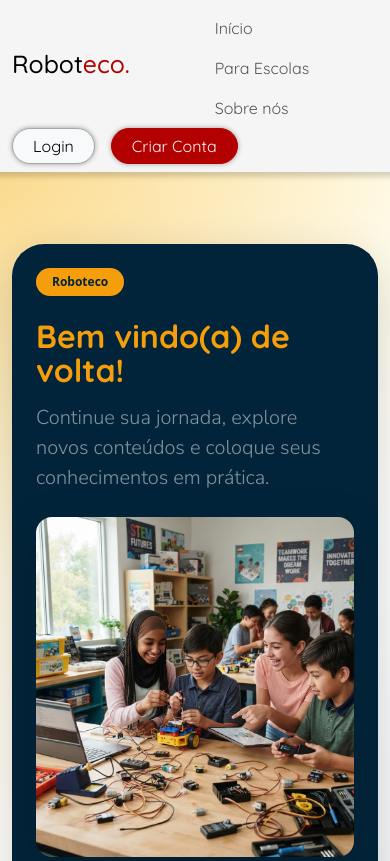
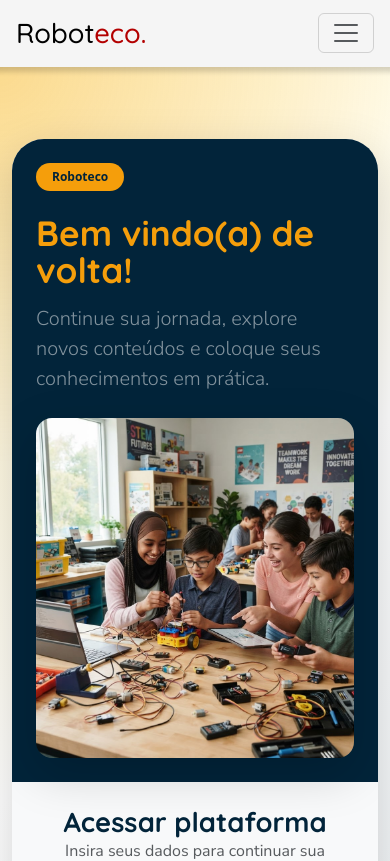
Before and after one commit to MigSilverS/roboteco, a Next.js app in the folder projeto-front-end/: page /login in a window 390 px wide. Shown: the top 861 px of the page. Built offline with nearby package versions, Linux system fonts and the light colour scheme.

Commit message:
Responsividade

```diff
--- a/projeto-front-end/src/app/(pages)/aluno/conteudos/conteudos.module.css
+++ b/projeto-front-end/src/app/(pages)/aluno/conteudos/conteudos.module.css
@@ -10,3 +10,18 @@
   display: flex;
   gap: 20px;
 }
+
+@media (max-width: 767.98px) {
+  .container {
+    padding: 1.25rem;
+  }
+
+  .filter {
+    flex-wrap: wrap;
+  }
+
+  .filter :global(a),
+  .filter :global(button) {
+    flex: 1 1 140px;
+  }
+}
--- a/projeto-front-end/src/app/(pages)/aluno/painel-do-aluno/paineldoaluno.module.css
+++ b/projeto-front-end/src/app/(pages)/aluno/painel-do-aluno/paineldoaluno.module.css
@@ -181,6 +181,44 @@
   font-weight: 700;
 }
 
+.heroPanel,
+.studentHero {
+  border-radius: 90px;
+}
+
+@media (max-width: 767.98px) {
+  .container {
+    padding-right: 1rem;
+    padding-left: 1rem;
+  }
+
+  .heroPanel {
+    flex-direction: column;
+    gap: 1.25rem;
+    margin-top: 1.25rem !important;
+    margin-bottom: 1.25rem !important;
+    padding: 1.25rem !important;
+  }
+
+  .heroContent,
+  .heroAside {
+    width: 100% !important;
+  }
+
+  .heroAside {
+    align-items: flex-start !important;
+  }
+
+  .heroTrophy {
+    width: fit-content !important;
+    min-width: 180px;
+  }
+
+  .questsHeader {
+    align-items: flex-start;
+  }
+}
+
 @media (max-width: 992px) {
   .questsGrid {
     grid-template-columns: 1fr;
@@ -220,3 +258,29 @@
     font-size: 0.95rem;
   }
 }
+
+@media (max-width: 575.98px) {
+  .heroPanel {
+    min-height: 0;
+    height: auto;
+    gap: 0.75rem;
+    border-radius: 1.75rem !important;
+  }
+
+  .heroContent {
+    gap: 0.65rem !important;
+  }
+
+  .streakBadge {
+    max-width: 100%;
+    min-height: 2rem;
+    padding: 0.3rem 0.65rem;
+  }
+
+  .heroTrophy {
+    width: 100% !important;
+    min-width: 0;
+    padding: 0.75rem 1rem !important;
+    border-radius: 1.25rem !important;
+  }
+}
--- a/projeto-front-end/src/app/(pages)/aluno/suporte/suporte.module.css
+++ b/projeto-front-end/src/app/(pages)/aluno/suporte/suporte.module.css
@@ -46,3 +46,17 @@
     gap: 1.5rem;
   }
 }
+
+@media (max-width: 767.98px) {
+  .container {
+    padding: 1rem;
+  }
+
+  .painel {
+    padding: 1.25rem !important;
+  }
+
+  .formulario {
+    padding: 1.25rem;
+  }
+}
--- a/projeto-front-end/src/app/(pages)/escola/para-escolas/paraescolas.module.css
+++ b/projeto-front-end/src/app/(pages)/escola/para-escolas/paraescolas.module.css
@@ -9,3 +9,10 @@
   margin-right: auto;
   margin-left: auto;
 }
+
+@media (max-width: 767.98px) {
+  .container {
+    padding-right: 1rem;
+    padding-left: 1rem;
+  }
+}
--- a/projeto-front-end/src/app/(pages)/sobre-nos/sobrenos.module.css
+++ b/projeto-front-end/src/app/(pages)/sobre-nos/sobrenos.module.css
@@ -9,3 +9,10 @@
   margin-right: auto;
   margin-left: auto;
 }
+
+@media (max-width: 767.98px) {
+  .container {
+    padding-right: 1.25rem;
+    padding-left: 1.25rem;
+  }
+}
--- a/projeto-front-end/src/app/components/NavBar/NavBar.jsx
+++ b/projeto-front-end/src/app/components/NavBar/NavBar.jsx
@@ -18,13 +18,25 @@ export default function NavBar() {
                 <div className="container-fluid">
                     <a
                         className="navbar-brand d-flex align-items-center gap-2"
-                        href="#"
+                        href="/"
                     >
                         <h2>
                             Robot<span style={{ color: "var(--red)" }}>eco.</span>
                         </h2>
                     </a>
-                    <ul className="navbar-nav mx-auto justify-content-center">
+                    <button
+                        className="navbar-toggler"
+                        type="button"
+                        data-bs-toggle="collapse"
+                        data-bs-target="#navbarRoboteco"
+                        aria-controls="navbarRoboteco"
+                        aria-expanded="false"
+                        aria-label="Alternar navegação"
+                    >
+                        <span className="navbar-toggler-icon"></span>
+                    </button>
+                    <div className="collapse navbar-collapse" id="navbarRoboteco">
+                        <ul className="navbar-nav mx-lg-auto justify-content-center">
                             <li className="nav-item">
                                 <Link href="/" className="nav-link" style={{ fontFamily: 'Quicksand' }}>Início</Link>
                             </li>
@@ -35,7 +47,7 @@ export default function NavBar() {
                                 <Link href="/sobre-nos" className="nav-link" style={{ fontFamily: 'Quicksand' }}>Sobre nós</Link>
                             </li>
                         </ul>
-                    <div className="d-flex align-items-center gap-3">
+                        <div className="d-flex align-items-center gap-2 gap-md-3">
                             <Botao
                                 href="/login"
                                 texto="Login"
@@ -48,12 +60,7 @@ export default function NavBar() {
                                 classe="btn-danger"
                                 estilo={{ border: "1px solid #a8a8a8ff" }}
                             />
-                        {/* <Botao
-                            icon={IconUser}
-                            classe="rounded-circle p-1"
-                            estilo={{ backgroundColor: "var(--blue) ", color: "var(--color-primary)" }}
-                            aria-label="Perfil"
-                        /> */}
+                        </div>
                     </div>
                 </div>
             </nav>
--- a/projeto-front-end/src/app/globals.css
+++ b/projeto-front-end/src/app/globals.css
@@ -44,3 +44,139 @@ p, a, link {
     padding: 0;
     font-family: 'Nunito Sans', sans-serif;
 }
+
+html,
+body {
+  max-width: 100%;
+  overflow-x: hidden;
+}
+
+img,
+svg,
+video,
+canvas {
+  max-width: 100%;
+}
+
+body {
+  min-width: 320px;
+}
+
+.navbar {
+  padding: 0.75rem 0;
+}
+
+.navbar .container-fluid {
+  width: 100%;
+  max-width: 1440px;
+  margin-inline: auto;
+  padding-inline: 1.25rem;
+}
+
+.navbar-brand h2 {
+  margin: 0;
+  font-size: clamp(1.35rem, 3vw, 1.75rem);
+}
+
+.navbar-collapse {
+  gap: 1rem;
+}
+
+.container,
+.container-fluid {
+  min-width: 0;
+}
+
+.card,
+.rounded-5,
+.rounded-4 {
+  max-width: 100%;
+}
+
+@media (max-width: 991.98px) {
+  .navbar-collapse {
+    width: 100%;
+    padding-top: 1rem;
+  }
+
+  .navbar-collapse .navbar-nav {
+    width: 100%;
+    margin: 0 !important;
+  }
+
+  .navbar-collapse .nav-link {
+    padding: 0.75rem 0.25rem;
+  }
+
+  .navbar-collapse > .d-flex {
+    width: 100%;
+    justify-content: flex-start;
+    flex-wrap: wrap;
+  }
+
+  .navbar-collapse > .d-flex a,
+  .navbar-collapse > .d-flex button {
+    flex: 1 1 130px;
+  }
+}
+
+@media (max-width: 575.98px) {
+  footer ul {
+    flex-wrap: wrap;
+    justify-content: center;
+  }
+
+  footer .border-start {
+    border-left: 0 !important;
+  }
+
+  table {
+    min-width: 680px;
+  }
+
+  .table-responsive {
+    width: 100%;
+  }
+
+  .card-title,
+  .card-text {
+    overflow-wrap: anywhere;
+  }
+
+  input,
+  textarea,
+  select,
+  button,
+  .btn {
+    font-size: 1rem;
+  }
+
+  .navbar .container-fluid {
+    padding-inline: 1rem;
+  }
+
+  h1 {
+    font-size: clamp(1.8rem, 9vw, 2.5rem) !important;
+  }
+
+  h2 {
+    font-size: clamp(1.45rem, 7vw, 2rem) !important;
+  }
+
+  h3 {
+    font-size: clamp(1.25rem, 6vw, 1.6rem) !important;
+  }
+
+  .p-5 {
+    padding: 1.25rem !important;
+  }
+
+  .px-5 {
+    padding-left: 1.25rem !important;
+    padding-right: 1.25rem !important;
+  }
+
+  .table-responsive {
+    border-radius: 0.75rem;
+  }
+}
--- a/projeto-front-end/src/app/page.module.css
+++ b/projeto-front-end/src/app/page.module.css
@@ -5,3 +5,22 @@
   margin-right: auto;
   margin-left: auto;
 }
+
+.ctaBanner {
+  min-height: 20rem;
+  padding-top: 3rem;
+  padding-bottom: 3rem;
+}
+
+@media (max-width: 767.98px) {
+  .container {
+    padding-right: 1.25rem;
+    padding-left: 1.25rem;
+  }
+
+  .ctaBanner {
+    min-height: auto;
+    padding-top: 3.5rem;
+    padding-bottom: 3.5rem;
+  }
+}
```
Also changed, not shown: projeto-front-end/src/app/(pages)/admin/painel-admin/AdicionarAula/AdicionarAula.module.css (+16 -0 lines), projeto-front-end/src/app/(pages)/aluno/painel-do-aluno/page.jsx (+6 -6 lines), projeto-front-end/src/app/(pages)/aluno/suporte/page.jsx (+6 -7 lines), projeto-front-end/src/app/page.jsx (+14 -14 lines). Lines whose indentation alone changed are shown as unchanged.
